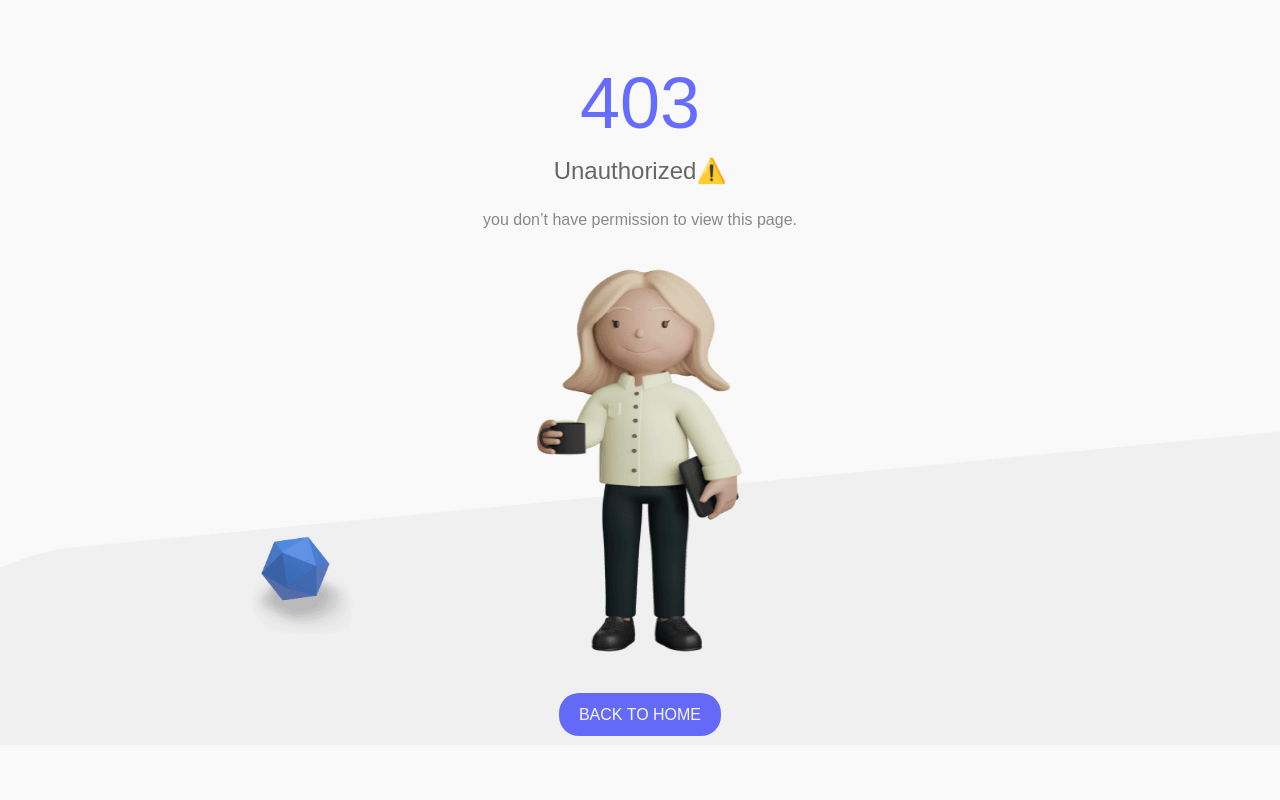
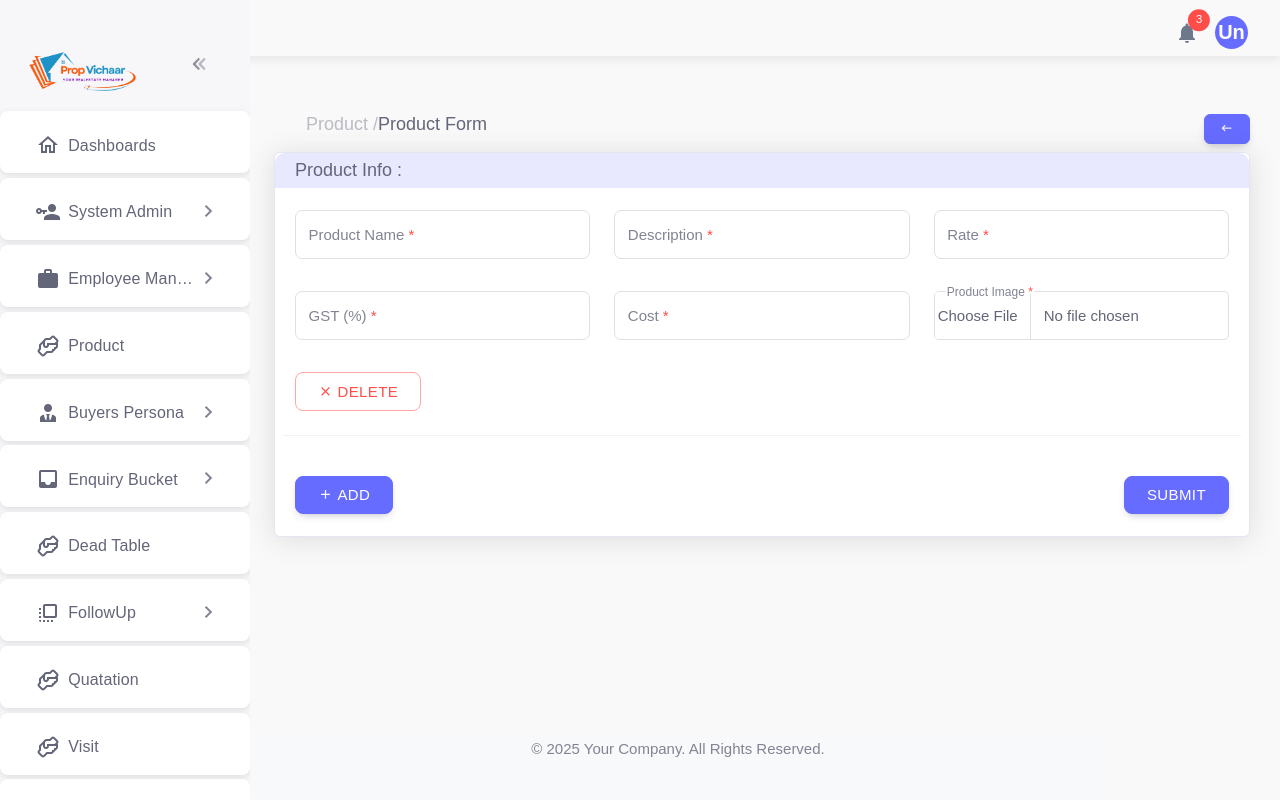
Before and after one commit to pradip-sutar/CRM_Lite_Frontend, a React (Vite) app: page /product/product-form in a window 1280 px wide. Before the commit this address led to /unauthorized. Built offline with nearby package versions, Linux system fonts and the light colour scheme.

Commit message:
addProduct and view

```diff
--- a/src/App.jsx
+++ b/src/App.jsx
@@ -99,7 +99,7 @@ const App = () => {
                 <Route path="/" element={<Login />} />
                 <Route path="/unauthorized" element={<Unauthorized />} />
 
-                <Route element={<PrivateRoute />}>
+                {/* <Route element={<PrivateRoute />}> */}
                   <Route element={<AppLayout />}>
                     {/* <Route element={<FinancialGraph />} path="/dashboard"></Route> */}
 
@@ -276,7 +276,7 @@ const App = () => {
                     </Route>
 
                     <Route path="/*" element={<NotFound />} />
-                  </Route>
+                  {/* </Route> */}
                 </Route>
               </Routes>
             </Suspense>
--- a/src/Components/Product/AddProductForm.jsx
+++ b/src/Components/Product/AddProductForm.jsx
@@ -1,8 +1,9 @@
 import { useState, useEffect } from "react";
 import { useForm, useFieldArray } from "react-hook-form";
 import { Link, useNavigate, useLocation } from "react-router-dom";
+import { postProductForm } from "../../services/Product/apiProductForm";
 
-function AddProductForm () {
+function AddProductForm() {
   const navigate = useNavigate();
   const {
     register,
@@ -16,18 +17,22 @@ function AddProductForm () {
     defaultValues: {
       ProductInfo: [
         {
-          name: "",
-          description: "",
+          project_name: "",
+          project_description: "",
           rate: "",
           gst: "",
           cost: "",
-          imageUrl: null,
+          image: null,
         },
       ],
     },
   });
 
-  const { fields, append, remove } = useFieldArray({
+  const {
+    fields: productInfoArray,
+    append,
+    remove,
+  } = useFieldArray({
     control,
     name: "ProductInfo",
   });
@@ -41,17 +46,18 @@ function AddProductForm () {
 
     data?.ProductInfo?.forEach((productDetail, index) => {
       for (const [key, value] of Object.entries(productDetail)) {
-        if (key === "imageUrl" && value) {
+        if (key === "image" && value?.[0] instanceof File) {
           formData.append(`${key}[${index}]`, value[0]);
         } else {
           formData.append(`${key}[${index}]`, value);
         }
       }
     });
-
-    // Simulate successful submission
+    const res = await postProductForm(formData);
+    if (res == 201) {
       reset();
       navigate(-1);
+    }
   }
 
   useEffect(() => {
@@ -98,29 +104,31 @@ function AddProductForm () {
             </div>
             <div className="card-body">
               <form className="form-repeater" onSubmit={handleSubmit(onSubmit)}>
-                {fields.map((field, index) => (
+                {productInfoArray.map((field, index) => (
                   <div key={field.id} className="row g-4 mb-4">
                     <div className="col-md-4">
                       <div className="form-floating form-floating-outline">
                         <input
                           className={`form-control controlFoorm ${
-                            errors?.ProductInfo?.[index]?.name ? "is-invalid" : ""
+                            errors?.ProductInfo?.[index]?.project_name
+                              ? "is-invalid"
+                              : ""
                           }`}
                           type="text"
                           id={`name_${index}`}
-                          {...register(`ProductInfo.${index}.name`, {
+                          {...register(`ProductInfo.${index}.project_name`, {
                             required: "Product Name is required",
                             onBlur: () =>
-                              clearErrors(`ProductInfo.${index}.name`),
+                              clearErrors(`ProductInfo.${index}.project_name`),
                           })}
                           placeholder="Product Name"
                         />
                         <label htmlFor={`name_${index}`}>
                           Product Name <span className="text-danger">*</span>
                         </label>
-                        {errors?.ProductInfo?.[index]?.name && (
+                        {errors?.ProductInfo?.[index]?.project_name && (
                           <small className="text-danger">
-                            {errors.ProductInfo[index].name.message}
+                            {errors.ProductInfo[index].project_name.message}
                           </small>
                         )}
                       </div>
@@ -129,25 +137,33 @@ function AddProductForm () {
                       <div className="form-floating form-floating-outline">
                         <input
                           className={`form-control controlFoorm ${
-                            errors?.ProductInfo?.[index]?.description
+                            errors?.ProductInfo?.[index]?.project_description
                               ? "is-invalid"
                               : ""
                           }`}
                           type="text"
                           id={`description_${index}`}
-                          {...register(`ProductInfo.${index}.description`, {
+                          {...register(
+                            `ProductInfo.${index}.project_description`,
+                            {
                               required: "Description is required",
                               onBlur: () =>
-                              clearErrors(`ProductInfo.${index}.description`),
-                          })}
+                                clearErrors(
+                                  `ProductInfo.${index}.project_description`
+                                ),
+                            }
+                          )}
                           placeholder="Description"
                         />
                         <label htmlFor={`description_${index}`}>
                           Description <span className="text-danger">*</span>
                         </label>
-                        {errors?.ProductInfo?.[index]?.description && (
+                        {errors?.ProductInfo?.[index]?.project_description && (
                           <small className="text-danger">
-                            {errors.ProductInfo[index].description.message}
+                            {
+                              errors.ProductInfo[index].project_description
+                                .message
+                            }
                           </small>
                         )}
                       </div>
@@ -156,7 +172,9 @@ function AddProductForm () {
                       <div className="form-floating form-floating-outline">
                         <input
                           className={`form-control controlFoorm ${
-                            errors?.ProductInfo?.[index]?.rate ? "is-invalid" : ""
+                            errors?.ProductInfo?.[index]?.rate
+                              ? "is-invalid"
+                              : ""
                           }`}
                           type="number"
                           id={`rate_${index}`}
@@ -185,7 +203,9 @@ function AddProductForm () {
                       <div className="form-floating form-floating-outline">
                         <input
                           className={`form-control controlFoorm ${
-                            errors?.ProductInfo?.[index]?.gst ? "is-invalid" : ""
+                            errors?.ProductInfo?.[index]?.gst
+                              ? "is-invalid"
+                              : ""
                           }`}
                           type="number"
                           id={`gst_${index}`}
@@ -214,7 +234,9 @@ function AddProductForm () {
                       <div className="form-floating form-floating-outline">
                         <input
                           className={`form-control controlFoorm ${
-                            errors?.ProductInfo?.[index]?.cost ? "is-invalid" : ""
+                            errors?.ProductInfo?.[index]?.cost
+                              ? "is-invalid"
+                              : ""
                           }`}
                           type="number"
                           id={`cost_${index}`}
@@ -244,29 +266,27 @@ function AddProductForm () {
                         <input
                           type="file"
                           className={`form-control ${
-                            errors?.ProductInfo?.[index]?.imageUrl
+                            errors?.ProductInfo?.[index]?.image
                               ? "is-invalid"
                               : ""
                           }`}
                           id={`imageUrl_${index}`}
-                          {...register(`ProductInfo.${index}.imageUrl`, {
-                            required: "Product Image is required",
-                          })}
+                          {...register(`ProductInfo.${index}.image`)}
                           placeholder="Product Image"
                         />
                         <label htmlFor={`imageUrl_${index}`}>
                           Product Image <span className="text-danger">*</span>
                         </label>
 
-                        {errors?.ProductInfo?.[index]?.imageUrl && (
+                        {errors?.ProductInfo?.[index]?.image && (
                           <div className="invalid-feedback d-block">
-                            {errors.ProductInfo[index].imageUrl.message}
+                            {errors.ProductInfo[index].image.message}
                           </div>
                         )}
 
                         {editData && (
                           <Link
-                            to={editData?.imageUrl}
+                            to={editData?.image}
                             className="d-block mt-1"
                             target="_blank"
                             rel="noopener noreferrer"
@@ -295,12 +315,12 @@ function AddProductForm () {
                       type="button"
                       onClick={() =>
                         append({
-                                    name: "",
-                                    description: "",
+                          project_name: "",
+                          project_description: "",
                           rate: "",
                           gst: "",
                           cost: "",
-                                    imageUrl: null,
+                          image: null,
                         })
                       }
                       className="btn btn-primary waves-effect waves-light addBtn"
--- a/src/Components/Product/Product.jsx
+++ b/src/Components/Product/Product.jsx
@@ -1,36 +1,20 @@
-import { useState } from "react";
+import { useEffect, useState } from "react";
 import { useNavigate } from "react-router-dom";
 import ValidationCard from "../../ui/ValidationCard";
 import crmStore from "../../Utils/crmStore";
-import { hasRightsPermission } from "../../Private/premissionChecker";
+import { getProductForm } from "../../services/Product/apiProductForm";
 
 function Product() {
-  const userType = crmStore.getState().user.userInfo.userType;
-  const Permissions = crmStore.getState().permisions.roleAndRights;
-  const [productData, setProductData] = useState([
-    {
-      id: 1,
-      name: "Product A",
-      description: "High-quality product for daily use",
-      rate: 100,
-      gst: 18,
-      cost: 118,
-      imageUrl: "/images/product-a.jpg",
-      createdAt: "2025-01-01",
-      updatedAt: "2025-02-01",
-    },
-    {
-      id: 2,
-      name: "Product B",
-      description: "Durable and reliable product",
-      rate: 200,
-      gst: 12,
-      cost: 224,
-      imageUrl: "/images/product-b.jpg",
-      createdAt: "2025-01-15",
-      updatedAt: "2025-02-15",
-    },
-  ]);
+  const [productData, setProductData] = useState([]);
+
+  const initialUrl = `/api/project_new_handler/`;
+  const fetchData = async () => {
+    const response = await getProductForm(initialUrl);
+    setProductData(response);
+  };
+  useEffect(() => {
+    fetchData();
+  }, []);
   const [currentPage, setCurrentPage] = useState(1);
   const [paginationInfo, setPaginationInfo] = useState({
     total: 2,
@@ -57,7 +41,6 @@ function Product() {
           </span>{" "}
           Product
         </h5>
-
 
         <div className="mb-2 text-end">
           <div
@@ -98,8 +81,6 @@ function Product() {
                               <th style={{ width: "100px" }}>GST (%)</th>
                               <th style={{ width: "100px" }}>Cost</th>
                               <th style={{ width: "100px" }}>Image</th>
-                              <th style={{ width: "150px" }}>Created At</th>
-                              <th style={{ width: "150px" }}>Updated At</th>
                               <th style={{ width: "100px" }}>Action</th>
                             </tr>
                           </thead>
@@ -111,36 +92,19 @@ function Product() {
                                     index +
                                     1}
                                 </td>
-                                <td>{row.name}</td>
-                                <td>{row.description}</td>
+                                <td>{row.project_name}</td>
+                                <td>{row.project_description}</td>
                                 <td>{row.rate}</td>
                                 <td>{row.gst}</td>
                                 <td>{row.cost}</td>
                                 <td>
                                   <img
-                                    src={row.imageUrl}
+                                    src={`${import.meta.env.VITE_URL_BASE}${row.image}`}
                                     alt="Product"
                                     style={{ width: 80, height: 40 }}
                                   />
                                 </td>
-                                <td>{row.createdAt}</td>
-                                <td>{row.updatedAt}</td>
                                 <td>
-                                  <div
-                                    onClick={() =>
-                                      navigate("/systemAdmin/productDetails", {
-                                        state: { data: row },
-                                      })
-                                    }
-                                    className="btn btn-text-primary btn-sm small py-1 px-2 waves-effect waves-light"
-                                    data-bs-toggle="tooltip"
-                                    data-bs-placement="top"
-                                    data-bs-original-title="View"
-                                  >
-                                    <i className="mdi mdi-eye"></i>
-                                  </div>
-
-
                                   <div
                                     onClick={() =>
                                       navigate("/systemAdmin/productForm", {
@@ -154,7 +118,6 @@ function Product() {
                                   >
                                     <i className="mdi mdi-pencil-outline"></i>
                                   </div>
-
 
                                   <div
                                     onClick={() => {
@@ -193,11 +156,16 @@ function Product() {
               {/* Pagination */}
               <div className="d-flex justify-content-between align-items-center mt-3">
                 <div className="text-muted">
-                  Showing {Math.min(paginationInfo.perPage, productData.length)} of{" "}
+                  Showing{" "}
+                  {Math.min(paginationInfo?.perPage, productData?.length)} of{" "}
                   {paginationInfo.total} entries
                 </div>
                 <ul className="pagination m-0">
-                  <li className={`page-item ${currentPage === 1 ? "disabled" : ""}`}>
+                  <li
+                    className={`page-item ${
+                      currentPage === 1 ? "disabled" : ""
+                    }`}
+                  >
                     <button
                       className="page-link"
                       onClick={handlePrev}
@@ -213,8 +181,9 @@ function Product() {
 
                   <li
                     className={`page-item ${
-                      productData.length < paginationInfo.perPage ||
-                      paginationInfo.total <= currentPage * paginationInfo.perPage
+                      productData?.length < paginationInfo.perPage ||
+                      paginationInfo.total <=
+                        currentPage * paginationInfo.perPage
                         ? "disabled"
                         : ""
                     }`}
@@ -223,8 +192,9 @@ function Product() {
                       className="page-link"
                       onClick={handleNext}
                       disabled={
-                        productData.length < paginationInfo.perPage ||
-                        paginationInfo.total <= currentPage * paginationInfo.perPage
+                        productData?.length < paginationInfo.perPage ||
+                        paginationInfo.total <=
+                          currentPage * paginationInfo.perPage
                       }
                     >
                       Next
--- /dev/null
+++ b/src/services/Product/apiProductForm.js
@@ -0,0 +1,24 @@
+import toast from "react-hot-toast";
+import apiGateWay from "../ApiGateWay/apiGateWay";
+
+export const postProductForm = async (data) => {
+  try {
+    const res = await apiGateWay.post(`/api/project_new_handler/`, data);
+    if (res.status == 201) {
+      return res.status;
+    }
+  } catch (error) {
+    console.log(error);
+    toast.error("Error on Post of Product Data");
+  }
+};
+
+export const getProductForm = async (url) => {
+  try {
+    const res = await apiGateWay.get(`${url}`, );
+    return res.data;
+  } catch (error) {
+    console.log(error);
+    toast.error("Error on Post of Product Data");
+  }
+};
```
Lines whose indentation alone changed are shown as unchanged.
